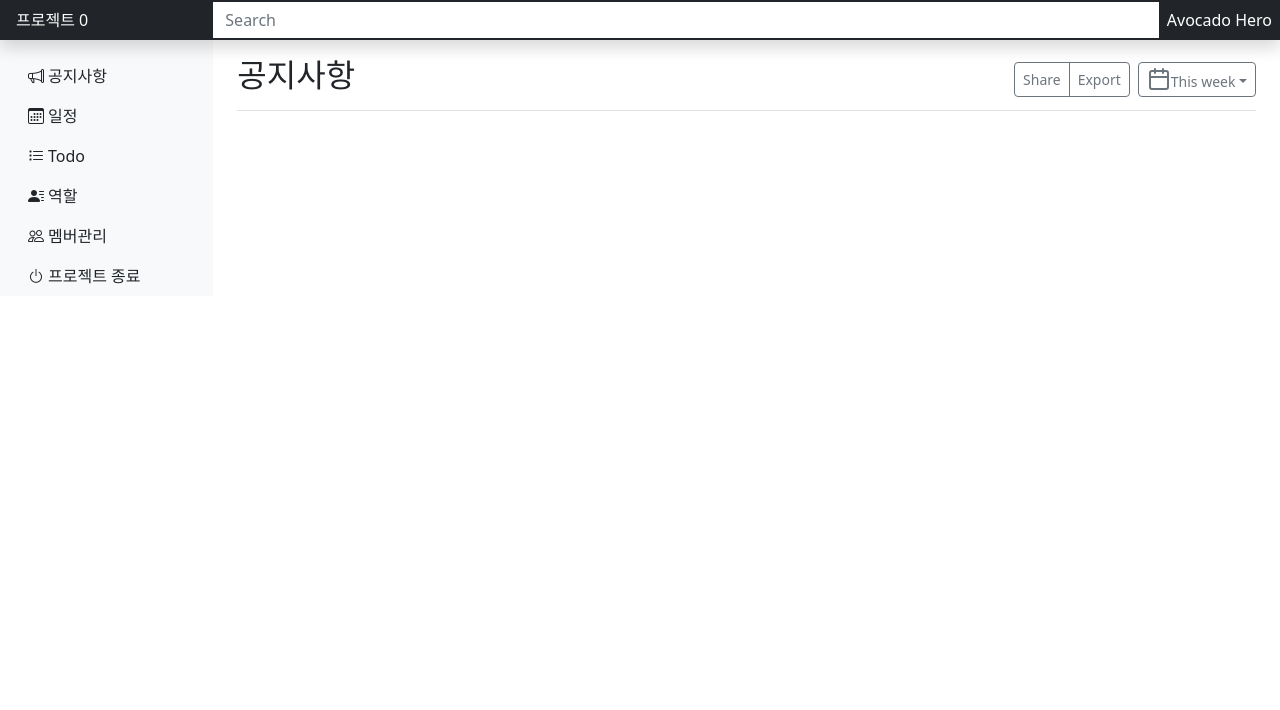
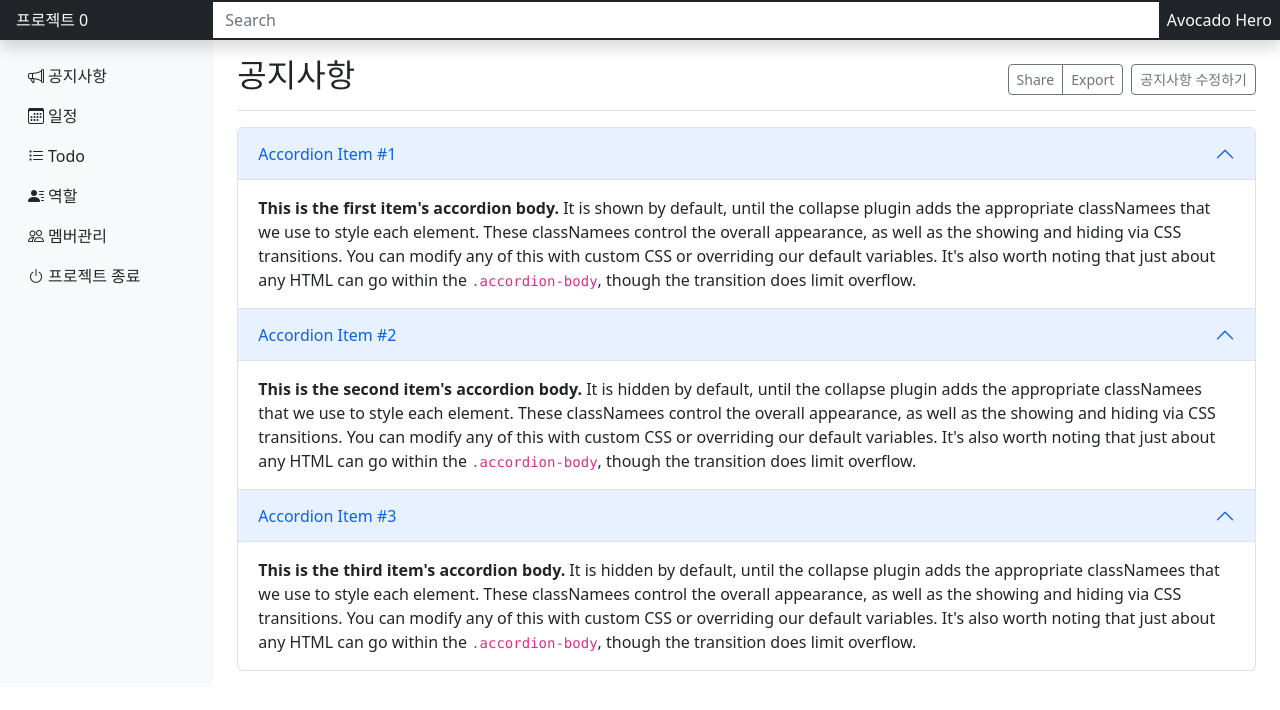
Before and after one commit to KGU-Team-Avocado/avocado-hero-web, a React (Create React App) app: page /project/0 in a window 1280 px wide. Shown: the top 710 px of the page. Built offline with nearby package versions, Linux system fonts and the light colour scheme.

Commit message:
공지사항에 아코디언 적용

```diff
--- a/src/container/group/project/ProjectContainer.js
+++ b/src/container/group/project/ProjectContainer.js
@@ -1,5 +1,6 @@
 export default () => {
     return (
+        <>
             <div className="d-flex justify-content-between flex-wrap flex-md-nowrap align-items-center pt-3 pb-2 mb-3 border-bottom">
                 <h1 className="h2">공지사항</h1>
                 <div className="btn-toolbar mb-2 mb-md-0">
@@ -7,12 +8,50 @@ export default () => {
                         <button type="button" className="btn btn-sm btn-outline-secondary">Share</button>
                         <button type="button" className="btn btn-sm btn-outline-secondary">Export</button>
                     </div>
-                <button type="button" className="btn btn-sm btn-outline-secondary dropdown-toggle">
-                    <svg xmlns="http://www.w3.org/2000/svg" width="24" height="24" viewBox="0 0 24 24" fill="none" stroke="currentColor" strokeWidth="2" strokeLinecap="round" strokeLinejoin="round" className="feather feather-calendar align-text-bottom" aria-hidden="true"><rect x="3" y="4" width="18" height="18" rx="2" ry="2"></rect><line x1="16" y1="2" x2="16" y2="6"></line><line x1="8" y1="2" x2="8" y2="6"></line><line x1="3" y1="10" x2="21" y2="10"></line></svg>
-                    This week
+                    <button type="button" className="btn btn-sm btn-outline-secondary">
+                        공지사항 수정하기
                     </button>
                 </div>
+            </div>
 
+            <div className="accordion mb-3" id="accordionPanelsStayOpenExample">
+                <div className="accordion-item">
+                    <h2 className="accordion-header" id="panelsStayOpen-headingOne">
+                        <button className="accordion-button" type="button" data-bs-toggle="collapse" data-bs-target="#panelsStayOpen-collapseOne" aria-expanded="true" aria-controls="panelsStayOpen-collapseOne">
+                            Accordion Item #1
+                        </button>
+                    </h2>
+                    <div id="panelsStayOpen-collapseOne" className="accordion-collapse collapse show" aria-labelledby="panelsStayOpen-headingOne">
+                        <div className="accordion-body">
+                            <strong>This is the first item's accordion body.</strong> It is shown by default, until the collapse plugin adds the appropriate classNamees that we use to style each element. These classNamees control the overall appearance, as well as the showing and hiding via CSS transitions. You can modify any of this with custom CSS or overriding our default variables. It's also worth noting that just about any HTML can go within the <code>.accordion-body</code>, though the transition does limit overflow.
                         </div>
+                    </div>
+                </div>
+                <div className="accordion-item">
+                    <h2 className="accordion-header" id="panelsStayOpen-headingTwo">
+                        <button className="accordion-button" type="button" data-bs-toggle="collapse" data-bs-target="#panelsStayOpen-collapseTwo" aria-expanded="false" aria-controls="panelsStayOpen-collapseTwo">
+                            Accordion Item #2
+                        </button>
+                    </h2>
+                    <div id="panelsStayOpen-collapseTwo" className="accordion-collapse collapse show" aria-labelledby="panelsStayOpen-headingTwo">
+                        <div className="accordion-body">
+                            <strong>This is the second item's accordion body.</strong> It is hidden by default, until the collapse plugin adds the appropriate classNamees that we use to style each element. These classNamees control the overall appearance, as well as the showing and hiding via CSS transitions. You can modify any of this with custom CSS or overriding our default variables. It's also worth noting that just about any HTML can go within the <code>.accordion-body</code>, though the transition does limit overflow.
+                        </div>
+                    </div>
+                </div>
+                <div className="accordion-item">
+                    <h2 className="accordion-header" id="panelsStayOpen-headingThree">
+                        <button className="accordion-button" type="button" data-bs-toggle="collapse" data-bs-target="#panelsStayOpen-collapseThree" aria-expanded="false" aria-controls="panelsStayOpen-collapseThree">
+                            Accordion Item #3
+                        </button>
+                    </h2>
+                    <div id="panelsStayOpen-collapseThree" className="accordion-collapse collapse show" aria-labelledby="panelsStayOpen-headingThree">
+                        <div className="accordion-body">
+                            <strong>This is the third item's accordion body.</strong> It is hidden by default, until the collapse plugin adds the appropriate classNamees that we use to style each element. These classNamees control the overall appearance, as well as the showing and hiding via CSS transitions. You can modify any of this with custom CSS or overriding our default variables. It's also worth noting that just about any HTML can go within the <code>.accordion-body</code>, though the transition does limit overflow.
+                        </div>
+                    </div>
+                </div>
+            </div>
+        </>
     )
 }
```
Lines whose indentation alone changed are shown as unchanged.
